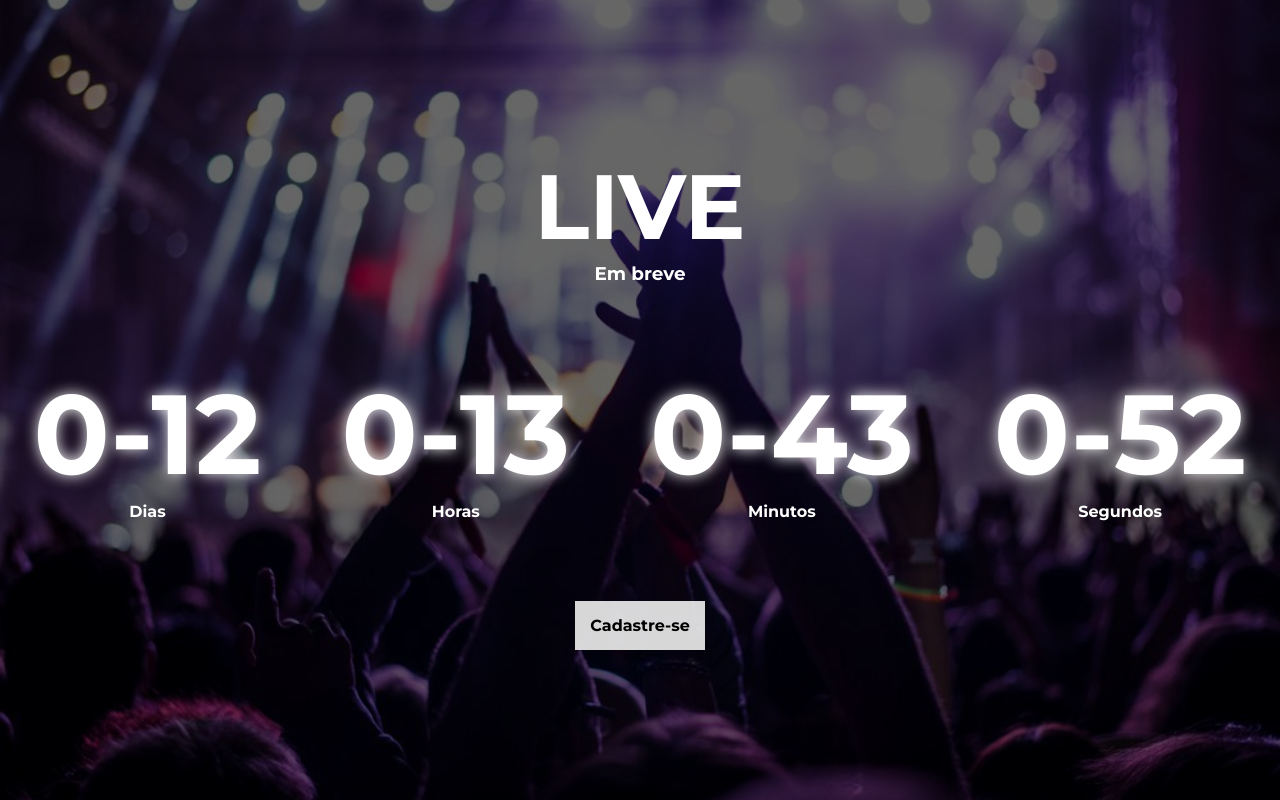
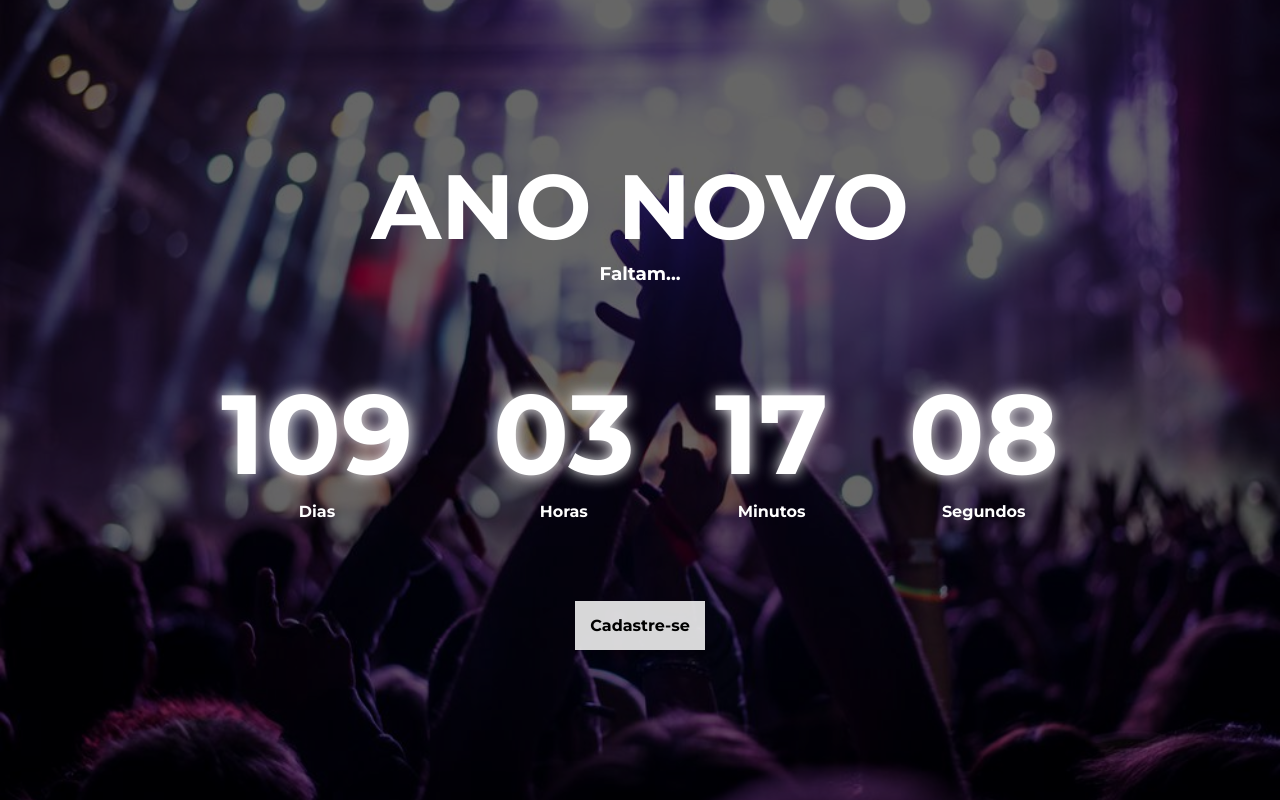
Before and after one commit to VitorQueirozz/Count-Down, a plain HTML site: page index.html in a window 1280 px wide. Drawn offline with Linux system fonts and the light colour scheme.

Commit message:
atualizaçao

```diff
--- a/index.html
+++ b/index.html
@@ -11,8 +11,8 @@
 <body>
     <div class="container">
         <div class='title'>
-            <h1>LIVE</h1>
-            <p>Em breve</p>
+            <h1>ANO NOVO</h1>
+            <p>Faltam...</p>
         </div>
 
         <div class="countdown">
--- a/js/script.js
+++ b/js/script.js
@@ -41,7 +41,7 @@ const zeroaEsquerda = (num) => {
 }
 
 const tempoRestante = () => {
-    const dataEvento = new Date ('2022-09-01 08:00:00')
+    const dataEvento = new Date ('2022-12-31 00:00:00')
     const hoje = Date.now()
     return Math.floor((dataEvento - hoje) / 1000)
 }
```
